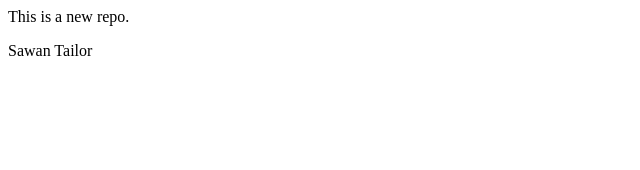
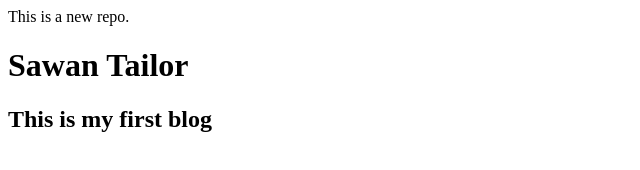
Before and after one commit to sawan-tailor/localrepo, a plain HTML site: page index.html in a window 1280 px wide. Shown: the whole page, without its empty margins (0-640 px from the left). Drawn offline with Linux system fonts and the light colour scheme.

Commit message:
add to h2 tag

```diff
--- a/index.html
+++ b/index.html
@@ -1,2 +1,3 @@
 <p>This is a new repo.</p>
-<h>Sawan Tailor</h>
+<h1>Sawan Tailor</h1>
+<h2>This is my first blog</h2>
```
